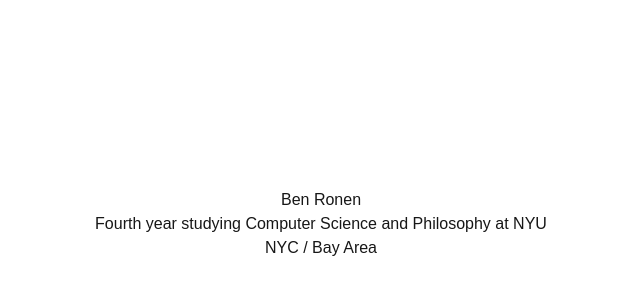
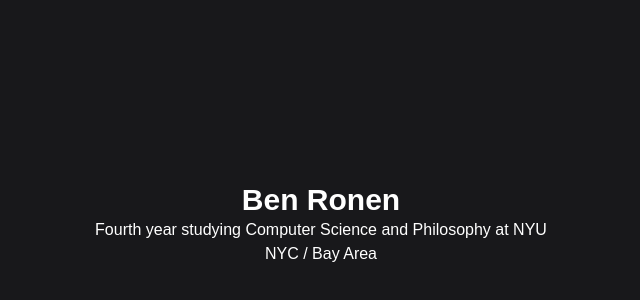
Before and after one commit to bensronen/my-website, a Next.js app: page / in a window 1280 px wide. Shown: the part 176-476 px from the top of the page, without its empty margins (319-959 px from the left). Built offline with nearby package versions, Linux system fonts and the light colour scheme.

Commit message:
Fix homepage syntax and background color

```diff
--- a/src/app/page.tsx
+++ b/src/app/page.tsx
@@ -1,9 +1,9 @@
 export default function Home() {
   return (
-    <main className="bg-oklch(21% 0.006 285.885) dark:text-white min-h-screen flex flex-col items-center justify-center">
-      <h1>Ben Ronen</h1>
+    <main className="bg-[oklch(21%_0.006_285.885)] text-white min-h-screen flex flex-col items-center justify-center">
+      <h1 className="text-3xl font-bold">Ben Ronen</h1>
       <p>Fourth year studying Computer Science and Philosophy at NYU</p>
-      <p> NYC / Bay Area</p>
+      <p>NYC / Bay Area</p>
     </main>
   )
 }
```
